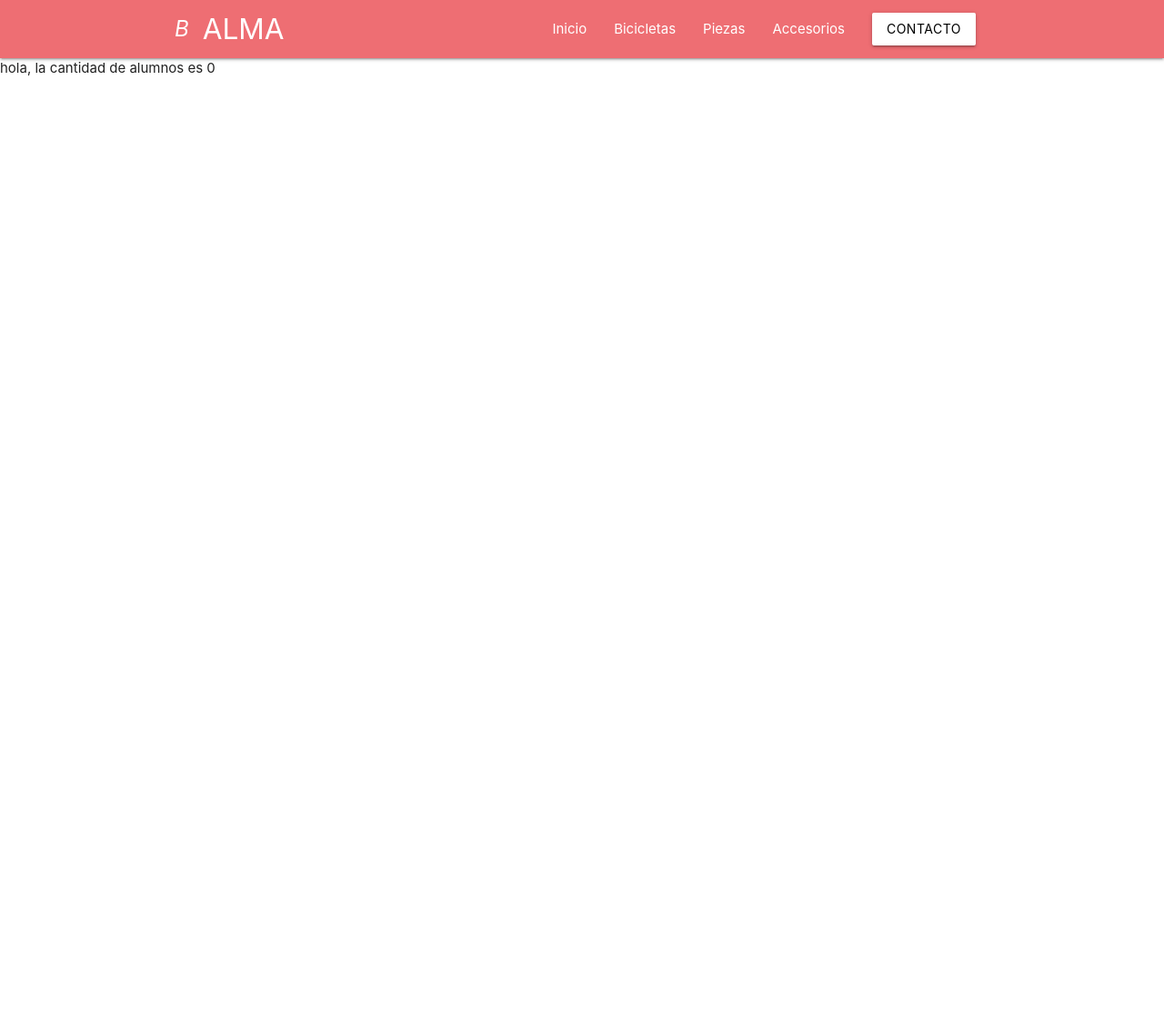
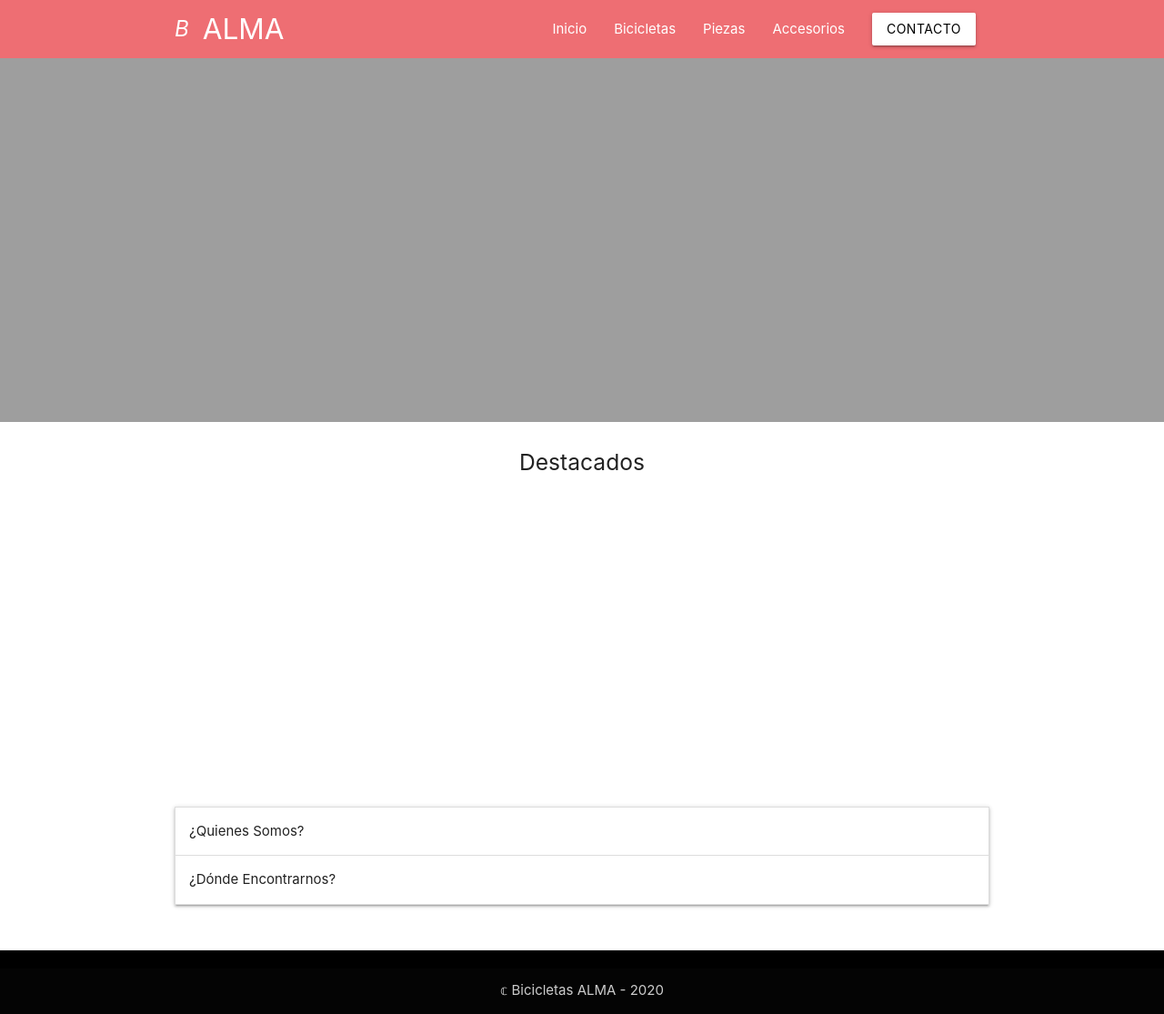
Before and after one commit to Alissoul/DSY-Alma, a Django app: page /bicicletas/index in a window 1280 px wide. Shown: the whole page at 91% size. Before the commit the page ends 83 px from the top, so only its background shows below. Run offline with Django 3.2, Linux system fonts and the light colour scheme; some libraries are stand-ins or nearby versions.

Commit message:
actualizacion

```diff
--- a/alma/bicicletas/templates/bicicletas/base.html
+++ b/alma/bicicletas/templates/bicicletas/base.html
@@ -51,7 +51,6 @@
           </div>
         </nav>
 
-
     {% block content %}
 
     {% endblock %}
--- a/alma/bicicletas/templates/bicicletas/index.html
+++ b/alma/bicicletas/templates/bicicletas/index.html
@@ -1,9 +1,89 @@
 {% extends "bicicletas/base.html" %}
 
-{%block title %} Menú Alumno {% endblock%}
+{%block title %} Principal {% endblock%}
 
 {% block content%}
- hola, la cantidad de alumnos es {{ alumnos|length }}
+ <section class="slider">
+            <ul class="slides">
+              <li>
+                <img src="img/portada2.jpg" alt="img1">
+                <div class="caption center-align">
+                  <h1 class="black">Bicicletas</h1>
+                  <h5 class="black">Encuentra aqui tu bicicleta, de ruta, montaña o paseo</h5>
+                  <a href="Bicicletas.html" class="btn btn-large white black-text waves-effect waves-grey">Ver</a>
+                </div>
+              </li>
+
+              <li>
+                <img src="img/portada1.jpg" alt="img2">
+                <div class="caption right-align">
+                  <h3 class="black">Piezas</h3>
+                  <h5 class="black">Respuestos y partes de bicicletas</h5>
+                  <a href="Piezas.html" class="btn btn-large white black-text waves-effect waves-grey">Ver</a>
+                </div>
+              </li>
+
+              <li>
+                <img src="img/bicicleta1.jpg" alt="img3">
+                <div class="caption left-align">
+                  <h3 class="black" >Accesorios</h3>
+                  <h5 class="black">Vestuario, bolsos y accesorios de seguridad</h5>
+                  <a href="Accesorios.html" class="btn btn-large white black-text waves-effect waves-grey">Ver</a>
+                </div>
+              </li>
+
+            </ul>
+          </section>
+
+    <main>
+
+        <div class="container">
+            <div class="section">
+
+                <!--   Carousel destacados   -->
+                <div class="carousel">
+                    <h5 class="center">Destacados</h5>
+                    <a class="carousel-item"><img src="img/b1.jpg" alt="bici1"><p class="center black-text">Bicicleta OZARK Montaña</p></a>
+                    <a class="carousel-item"><img src="img/b2.jpg" alt="bici2"><p class="center black-text">Bicicleta OXFORD Montaña</p></a>
+                    <a class="carousel-item"><img src="img/b3.jpg" alt="bici3"><p class="center black-text">Bicicleta niño OZARK</p></a>
+                    <a class="carousel-item"><img src="img/b4.jpg" alt="bici4"><p class="center black-text">Bicicleta dama SCOTT Montaña</p></a>
+                    <a class="carousel-item"><img src="img/b5.jpg" alt="bici5"><p class="center black-text">Bicicleta GAMA paseo</p></a>
+                </div>
+
+
+            <!-- Sección de información  -->
+                <div class="row">
+                  <ul class="collapsible">
+                    <li>
+                      <div class="collapsible-header center">¿Quienes Somos?</div>
+                      <div class="collapsible-body"><span class="center">Bicicletas ALMA nace de la unión entre dos personas, que hicieron conexión por su amor y pasión por las bicicletas.
+                        El nombre de esta empresa se compone de las dos primeras letras de el nombre de la dueña y de las dos primeras letras de el nombre del dueño.
+                        Tenemos productos realmente de calidad y satisfacemos las necesidades de nuestros clientes.</span></div>
+                    </li>
+                    <li>
+                      <div class="collapsible-header center">¿Dónde Encontrarnos?</div>
+                      <div class="collapsible-body"><span class="center">Para encontrarnos es muy fácil, solo debes dirigirte a calle Freire #862, San Bernardo
+                        <img class="materialboxed center" src="img/mapa.png" width="350" height="200" alt="mapa"></span></div>
+                    </li>
+
+                  </ul>
+
+                </div>
+            </div>
+        </div>
+    </main>
+    <footer class="page-footer black">
+
+        <div class="social">
+            <a href="#"><i class="fab fa-instagram"></i></a>
+        </div>
+
+        <div class="footer-copyright">
+          <div class="container center footer-text">
+           &copf; Bicicletas ALMA - 2020
+          </div>
+        </div>
+      </footer>
 
 {% endblock %}
 
```
